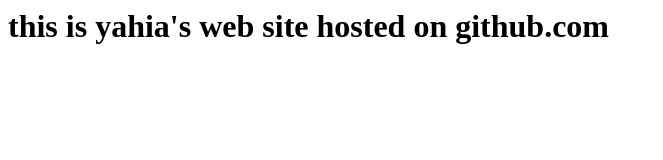
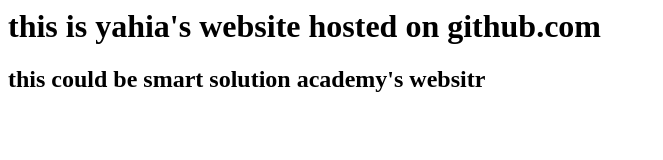
Before and after one commit to kvzvehchbmqwzl/kvzvehchbmqwzl.github.io, a plain HTML site: page index.html in a window 1280 px wide. Shown: the whole page, without its empty margins (0-663 px from the left). Drawn offline with Linux system fonts and the light colour scheme.

Commit message:
Update index.html

```diff
--- a/index.html
+++ b/index.html
@@ -1,5 +1,6 @@
 <DOCTYPE html>
 <head></head>
 <body>
-  <h1>this is yahia's web site hosted on github.com</h1>
+  <h1>this is yahia's website hosted on github.com</h1>
+  <h2>this could be smart solution academy's websitr</h2>
 </body>
```
